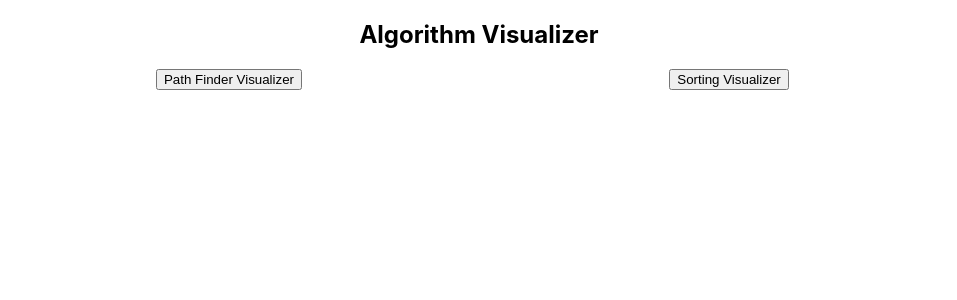
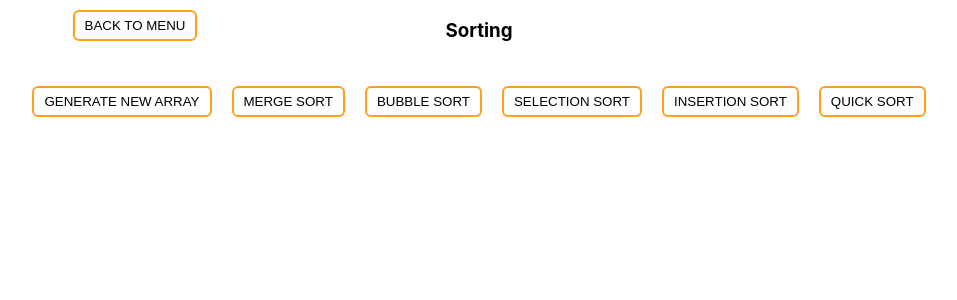
Before and after one commit to mruiz75/algo-visualizer, a React (Create React App) app: page /sorting in a window 1280 px wide. Shown: the top 300 px of the page, without its empty margins (165-1122 px from the left). Built offline with nearby package versions, Linux system fonts and the light colour scheme.

Commit message:
Base Sorting Visualizer Complete

```diff
--- a/src/App.js
+++ b/src/App.js
@@ -1,13 +1,20 @@
 import React from "react";
-import SortingVisualizer from "./visualizers/sorting";
+import PathFinderVisualizer from "./components/path-finders/pathFinderVisualizer";
 import "./App.css";
-import Visualizer from "./visualizers/Visualizer";
 import MainMenu from "./mainMenu";
+import { Route, Routes } from "react-router";
+import Visualizer from "./components/visualizers/Visualizer";
+import ErrorPage from "./error-page";
 
 function App() {
   return (
     <div className="App">
-      <MainMenu />
+      <Routes>
+        <Route path="/" element={<MainMenu />} />
+        <Route path="/path-finder" element={<PathFinderVisualizer />} />
+        <Route path="/sorting" element={<Visualizer />} />
+        <Route path="*" element={<ErrorPage />} />
+      </Routes>
     </div>
   );
 }
--- /dev/null
+++ b/src/components/path-finders/pathFinderVisualizer.jsx
@@ -0,0 +1,9 @@
+function PathFinderVisualizer() {
+  return (
+    <div>
+      <h3>EMPTY PAGE</h3>
+    </div>
+  );
+}
+
+export default PathFinderVisualizer;
--- /dev/null
+++ b/src/components/visualizers/Visualizer.css
@@ -0,0 +1,59 @@
+.algorithm-visualizer {
+  display: flex;
+  flex-direction: column;
+  align-items: center;
+  gap: 1rem;
+  min-width: 1000px;
+}
+
+.top-bar {
+  display: grid;
+  grid-template-columns: 1fr 1fr 1fr;
+  width: 100%;
+  gap: 2rem;
+}
+
+.top-bar .back-button {
+  justify-self: flex-start;
+}
+
+.top-bar .title {
+  justify-self: center;
+}
+
+.back-button {
+  background: none;
+  border: 2px solid #ff9f1a;
+  font-family: "montserrat", sans-serif;
+  text-transform: uppercase;
+  padding: 6px 10px;
+  min-width: 25px;
+  margin: 10px;
+  cursor: pointer;
+  transition: color 0.4s linear;
+  position: relative;
+  border-radius: 6px;
+}
+
+.back-button:hover {
+  color: #fff;
+}
+
+.back-button::before {
+  content: "";
+  position: absolute;
+  left: 0;
+  top: 0;
+  width: 100%;
+  height: 100%;
+  background: #ff9f1a;
+  z-index: -1;
+  transition: transform 0.5s;
+  transform-origin: 0 0;
+  transition-timing-function: cubic-bezier(0.5, 1.6, 0.4, 0.7);
+  transform: scaleX(0);
+}
+
+.back-button:hover::before {
+  transform: scaleX(1);
+}
--- a/src/visualizers/Visualizer.jsx
+++ b/src/components/visualizers/Visualizer.jsx
@@ -1,3 +1,4 @@
+import { NavLink } from "react-router-dom";
 import SortingVisualizer from "./sorting";
 import "./Visualizer.css";
 
@@ -5,7 +6,9 @@ function Visualizer() {
   return (
     <div className="algorithm-visualizer">
       <div className="top-bar">
-        <button className="back-button">Back to Menu</button>
+        <NavLink to="/">
+          <button className="back-button">Back to Menu</button>
+        </NavLink>
         <h3 className="title">Sorting</h3>
       </div>
       <SortingVisualizer></SortingVisualizer>
--- /dev/null
+++ b/src/error-page.jsx
@@ -0,0 +1,17 @@
+import { useRouteError } from "react-router-dom";
+
+function ErrorPage() {
+  const error = useRouteError();
+
+  return (
+    <div id="error-page">
+      <h1>Oops!</h1>
+      <p>Sorry, an unexpected error has occurred.</p>
+      <p>
+        <i>{error.statusText || error.message}</i>
+      </p>
+    </div>
+  );
+}
+
+export default ErrorPage;
--- a/src/index.js
+++ b/src/index.js
@@ -1,13 +1,16 @@
-import React from 'react';
-import ReactDOM from 'react-dom/client';
-import './index.css';
-import App from './App';
-import reportWebVitals from './reportWebVitals';
+import React from "react";
+import ReactDOM from "react-dom/client";
+import "./index.css";
+import App from "./App";
+import reportWebVitals from "./reportWebVitals";
+import { BrowserRouter } from "react-router-dom";
 
-const root = ReactDOM.createRoot(document.getElementById('root'));
+const root = ReactDOM.createRoot(document.getElementById("root"));
 root.render(
   <React.StrictMode>
-    <App />
+    <BrowserRouter>
+      <App />
+    </BrowserRouter>
   </React.StrictMode>
 );
 
--- a/src/mainMenu.jsx
+++ b/src/mainMenu.jsx
@@ -1,3 +1,6 @@
+import { Route, NavLink, Routes } from "react-router-dom";
+import SortingVisualizer from "./components/visualizers/sorting";
+import PathFinderVisualizer from "./components/path-finders/pathFinderVisualizer";
 import "./mainMenu.css";
 
 function MainMenu() {
@@ -7,8 +10,8 @@ function MainMenu() {
         <h2>Algorithm Visualizer</h2>
       </div>
       <div className="menu-options">
-        <button>Path Finder Visualizer</button>
-        <button>Sorting Visualizer</button>
+        <NavLink to="/path-finder">Path Finder Visualizer</NavLink>
+        <NavLink to="/sorting">Sorting Visualizer</NavLink>
       </div>
     </div>
   );
--- a/src/visualizers/Visualizer.css
+++ /dev/null
@@ -1,22 +0,0 @@
-.algorithm-visualizer {
-  display: flex;
-  flex-direction: column;
-  align-items: center;
-  gap: 1rem;
-  min-width: 1000px;
-}
-
-.top-bar {
-  display: grid;
-  grid-template-columns: 1fr 1fr 1fr;
-  width: 100%;
-  gap: 2rem;
-}
-
-.top-bar .back-button {
-  justify-self: flex-start;
-}
-
-.top-bar .title {
-  justify-self: center;
-}
```
Also changed, not shown: src/components/visualizers/sorting.jsx (renamed from src/visualizers/sorting.jsx, +5 -5 lines), src/components/visualizers/sorting.css (renamed from src/visualizers/sorting.css).
